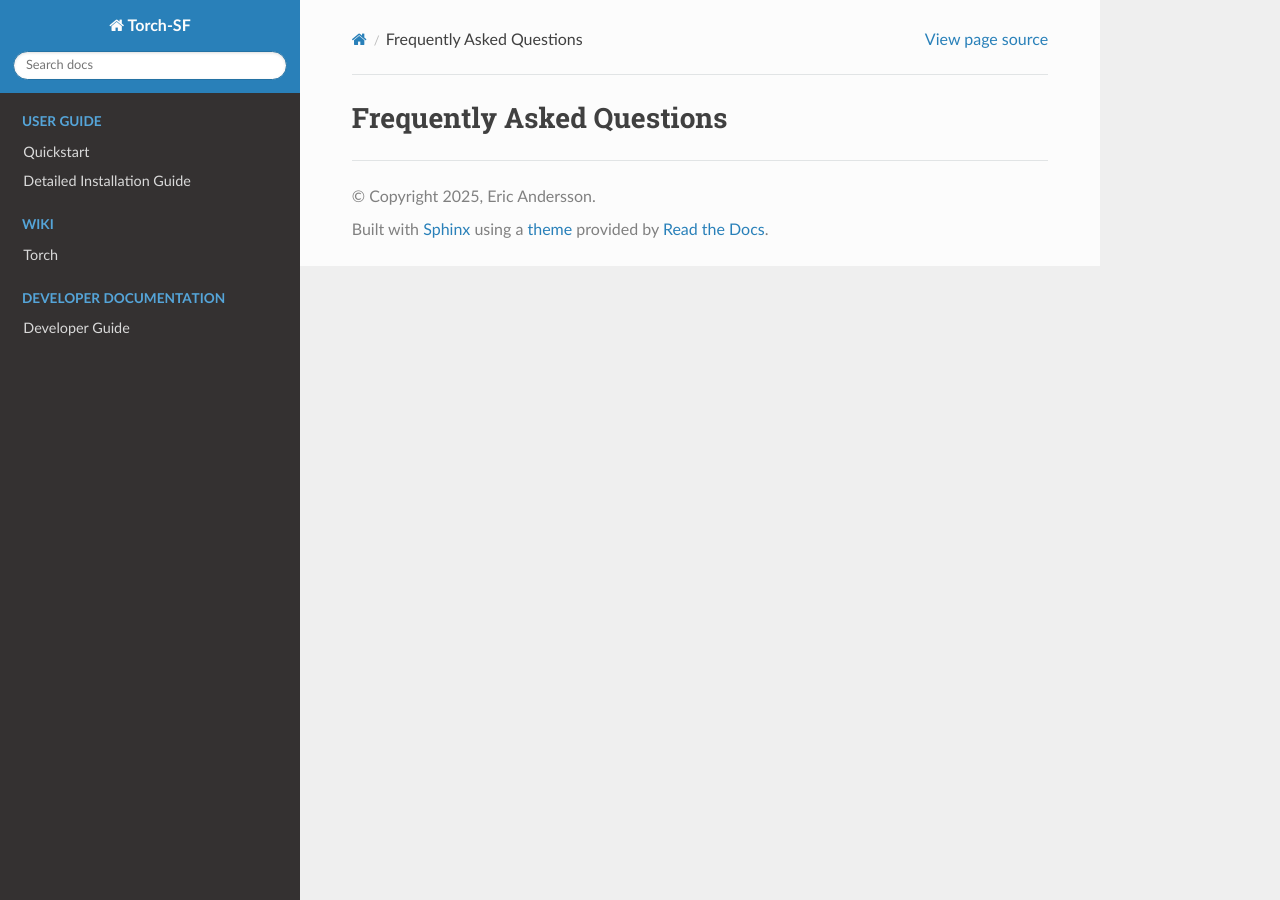
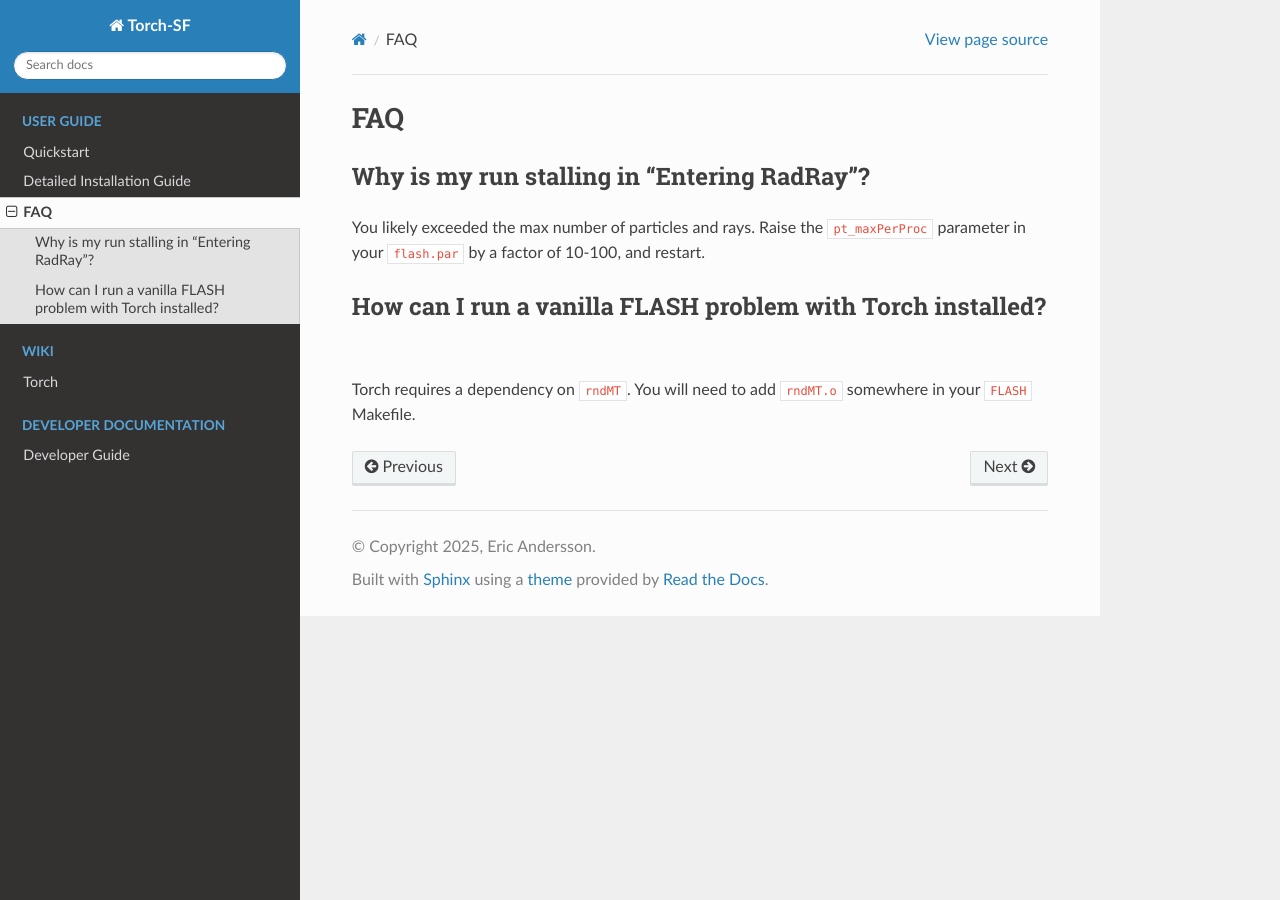
Before and after one commit to torch-sf/torch, a Sphinx documentation site: the page built from docs/rtd/source/manual/FAQ.md, in a window 1280 px wide. Built offline with Sphinx 7.4.7 and the Read the Docs theme 3.1.0, drawn with Linux system fonts in a browser that asks for light colours.

Commit message:
add FAQ and workflow to update website on doc changes

```diff
--- a/docs/rtd/source/index.rst
+++ b/docs/rtd/source/index.rst
@@ -29,11 +29,11 @@ happens on the `develop`_ branch.
 
    manual/Quickstart.md
    manual/Installation.md
+   manual/FAQ.md
 .. manual/Torch_Parameters.md
    manual/Flash_Parameters.md
    manual/Known_Systems.md
    manual/Known_Issues.md
-   manual/FAQ.md
 
 .. toctree::
    :maxdepth: 2
--- a/docs/rtd/source/manual/FAQ.md
+++ b/docs/rtd/source/manual/FAQ.md
@@ -1 +1,11 @@
-# Frequently Asked Questions
+# FAQ
+
+## Why is my run stalling in "Entering RadRay"?
+
+You likely exceeded the max number of particles and rays.
+Raise the `pt_maxPerProc` parameter in your `flash.par` by a factor of 10-100, and restart.
+
+## How can I run a vanilla FLASH problem with Torch installed?
+
+Torch requires a dependency on `rndMT`.
+You will need to add `rndMT.o` somewhere in your `FLASH` Makefile.
```
Also changed, not shown: 1 other file.
